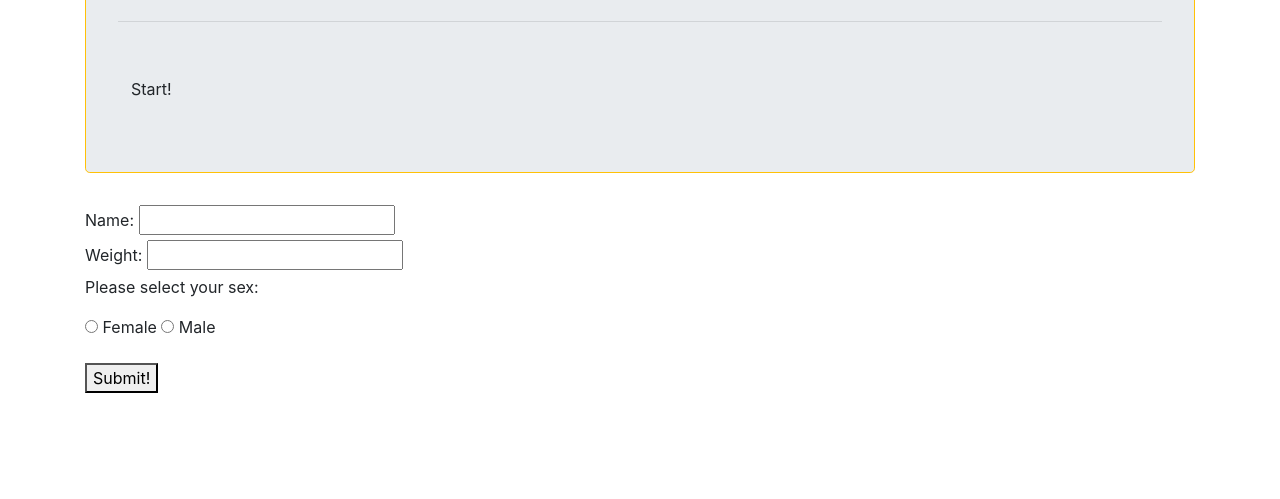
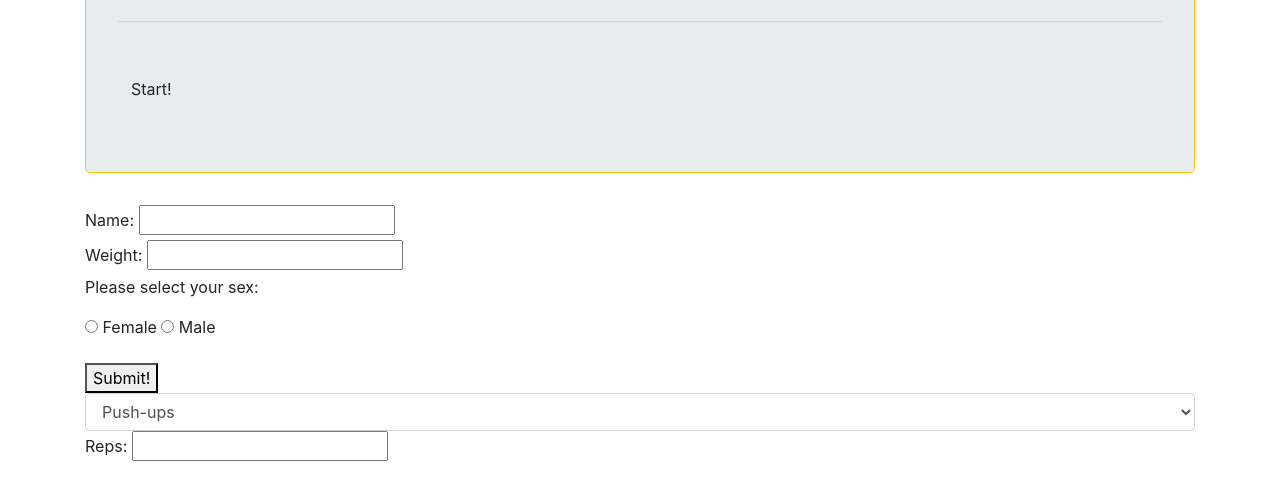
Before and after one commit to EllieLilithFox/get-fit-bit-by-bit, a website built with webpack: page src/index.html in a window 1280 px wide. Shown: the part 221-720 px from the top of the page. Built offline with nearby package versions, Linux system fonts and the light colour scheme.

Commit message:
add exercise type and rep inputs for muscle training form
Co-authored-by: Spencer Moody <spencer.moody@outlook.com>

```diff
--- a/src/index.html
+++ b/src/index.html
@@ -11,12 +11,12 @@
         <h1 class="display-1">Get Fit Bit by Bit</h1>
         <p class="lead">Small efforts increment into big changes!</p>
         <hr class="my-4">
-           <br>
+          <br>
             <button class="btn">Start!</a>
       </div>
 
       <div id="user-info">
-        <form>
+        <form id="user-info-form">
           <label for="name">Name:</label>
           <input id="name" type="text">
           <br>
@@ -37,6 +37,28 @@
         </form>
       </div>
 
+      <div id="exercise-data">
+        <form id="strength">
+          <div class="form-group">
+            <select class="form-control" id="strength-type">
+              <option>Push-ups</option>
+              <option>Sit-ups</option>
+              <option>Pull-ups</option>
+              <option>Squats</option>
+            </select>
+
+            <label for="reps">Reps:</label>
+            <input id="reps" type="number" required>
+
+
+          </div>
+        </form>
+
+        <form id="aerobic">
+
+        </form>
+      </div>
+
 
     </div>
   </body>
```
